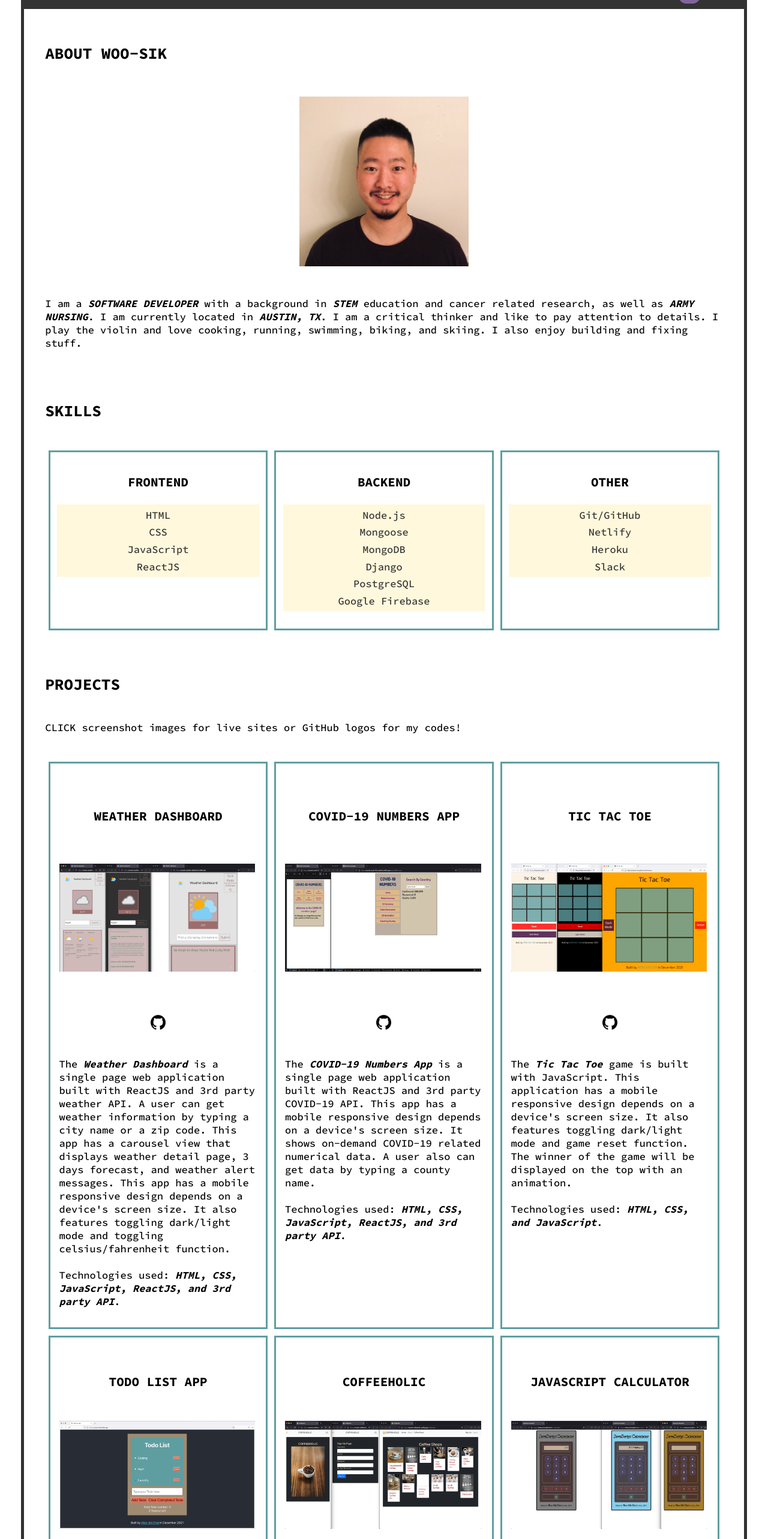
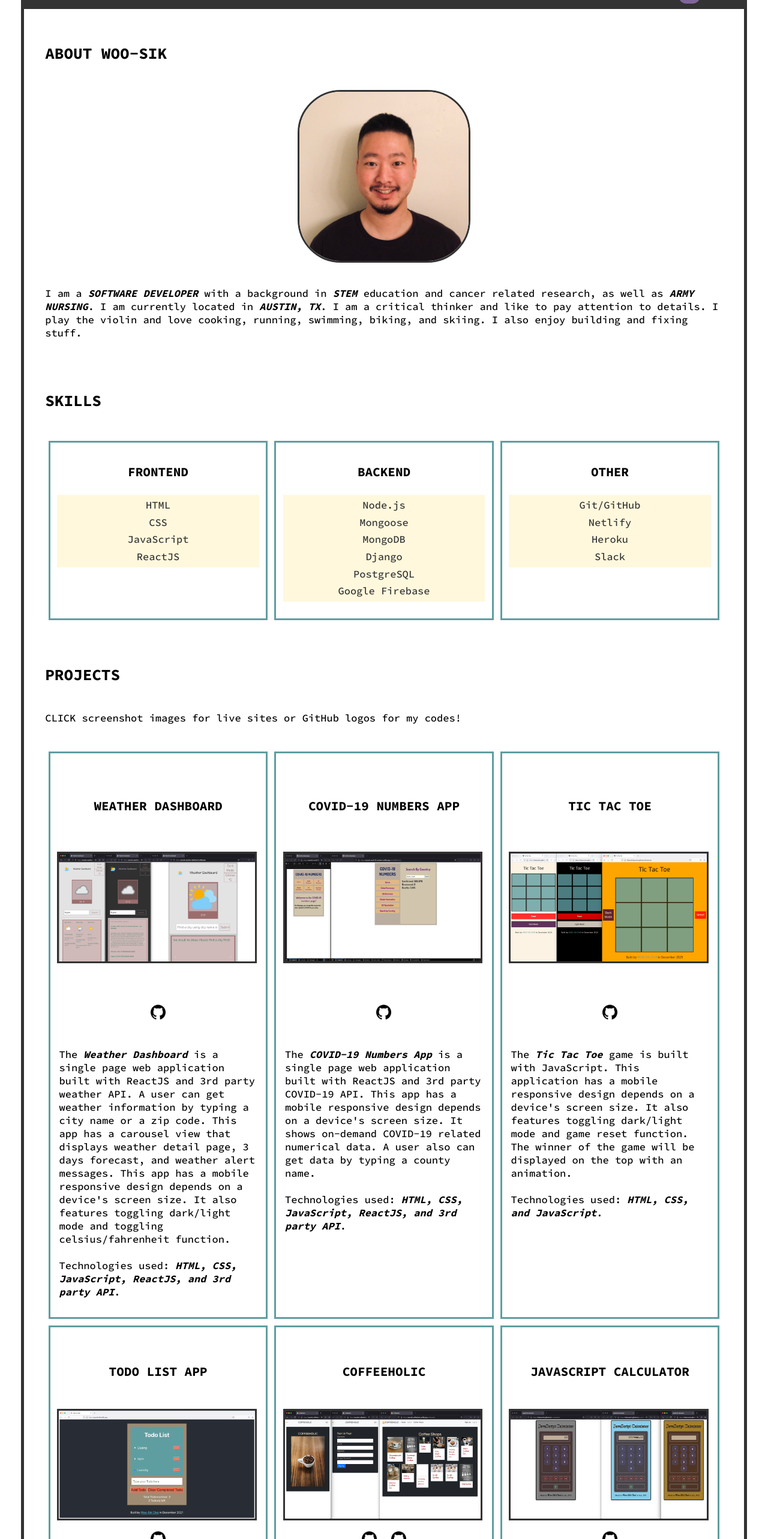
Before and after one commit to dvlprwchoi/portfolio-2, a React (Create React App) app: page / in a window 1280 px wide. Shown: the part 234-2800 px from the top of the page at 60% size. Built offline with nearby package versions, Linux system fonts and the light colour scheme.

Commit message:
Add picture border and greyscale

```diff
--- a/src/App.css
+++ b/src/App.css
@@ -71,6 +71,16 @@ span {
   padding: 0;
 }
 
+.picture {
+  border: 3px solid var(--border-color);
+  filter: var(--grayscale);
+  padding: 0;
+}
+
+.profile-picture {
+  border-radius: 25%;
+}
+
 /* Light Mode */
 [theme='light'] {
   --background-color: white;
--- a/src/components/Main/Main.js
+++ b/src/components/Main/Main.js
@@ -11,7 +11,7 @@ function Main() {
         <h2>ABOUT WOO-SIK</h2>
         <div className="profile-picture-div">
           <img
-            className="profile-picture"
+            className="profile-picture picture"
             src={profilePicture}
             alt="Woo-Sik Choi Profile Picture"
             width="25%"
--- a/src/components/Projects/Projects.js
+++ b/src/components/Projects/Projects.js
@@ -27,7 +27,7 @@ function Projects() {
             target="_blank"
           >
             <img
-              className="screenshot"
+              className="screenshot picture"
               src={weatherDashboardScreenshot}
               alt="Weather Dashboard Screenshot"
               width="97%"
@@ -73,7 +73,7 @@ function Projects() {
             target="_blank"
           >
             <img
-              className="screenshot"
+              className="screenshot picture"
               src={covidNumbersScreenshot}
               alt="Covid-19 Numbers App Screenshot"
               width="97%"
@@ -114,7 +114,7 @@ function Projects() {
           <h3 className="project-title">TIC TAC TOE</h3>
           <a href="https://dvlprwchoi.github.io/tictactoe" target="_blank">
             <img
-              className="screenshot"
+              className="screenshot picture"
               src={tictactoeScreenshot}
               alt="Tictactoe Screenshot"
               width="97%"
@@ -151,7 +151,7 @@ function Projects() {
           <h3 className="project-title">TODO LIST APP</h3>
           <a href="https://woosik-tdl.netlify.app" target="_blank">
             <img
-              className="screenshot"
+              className="screenshot picture"
               src={tdlScreenshot}
               alt="Todo List App Screenshot"
               width="97%"
@@ -186,7 +186,7 @@ function Projects() {
           <h3 className="project-title">COFFEEHOLIC</h3>
           <a href="https://woosik-coffeeholic.netlify.app/" target="_blank">
             <img
-              className="screenshot"
+              className="screenshot picture"
               src={coffeeholicScreenshot}
               alt="Coffeeholic Screenshot"
               width="97%"
@@ -240,7 +240,7 @@ function Projects() {
           <h3 className="project-title">JAVASCRIPT CALCULATOR</h3>
           <a href="https://dvlprwchoi.github.io/js-calculator" target="_blank">
             <img
-              className="screenshot"
+              className="screenshot picture"
               src={jsCalculatorScreenshot}
               alt="JavaScript Calculator Screenshot"
               width="97%"
@@ -277,7 +277,7 @@ function Projects() {
           <h3 className="project-title">GITNOMS</h3>
           <a href="https://gitnoms.netlify.app/" target="_blank">
             <img
-              className="screenshot"
+              className="screenshot picture"
               src={gitnomsScreenshot}
               alt="Gitnoms App Screenshot"
               width="97%"
@@ -313,7 +313,7 @@ function Projects() {
           <h3 className="project-title">MINI OMOK (오목)</h3>
           <a href="https://dvlprwchoi.github.io/omok-game/" target="_blank">
             <img
-              className="screenshot"
+              className="screenshot picture"
               src={miniOmokScreenshot}
               alt="Mini Omok Screenshot"
               width="97%"
```
